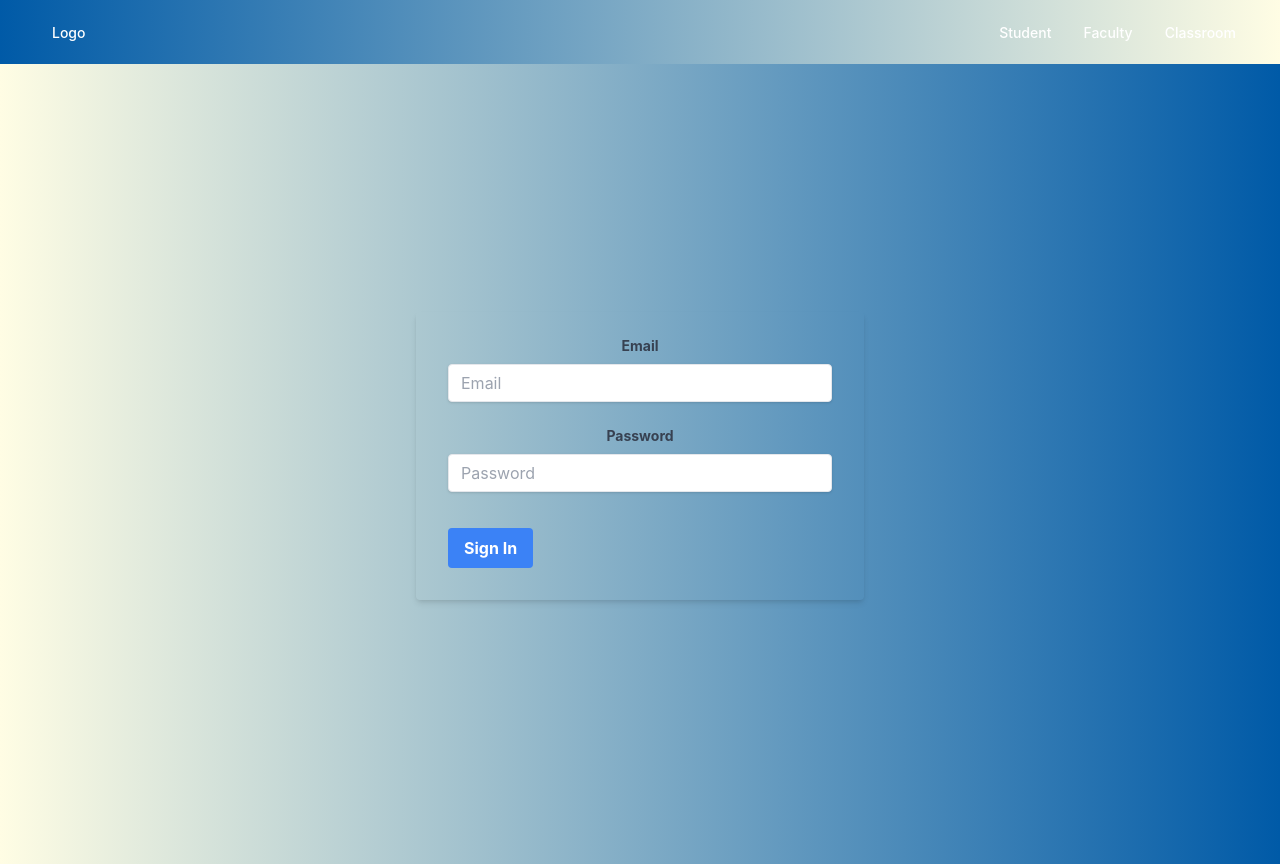
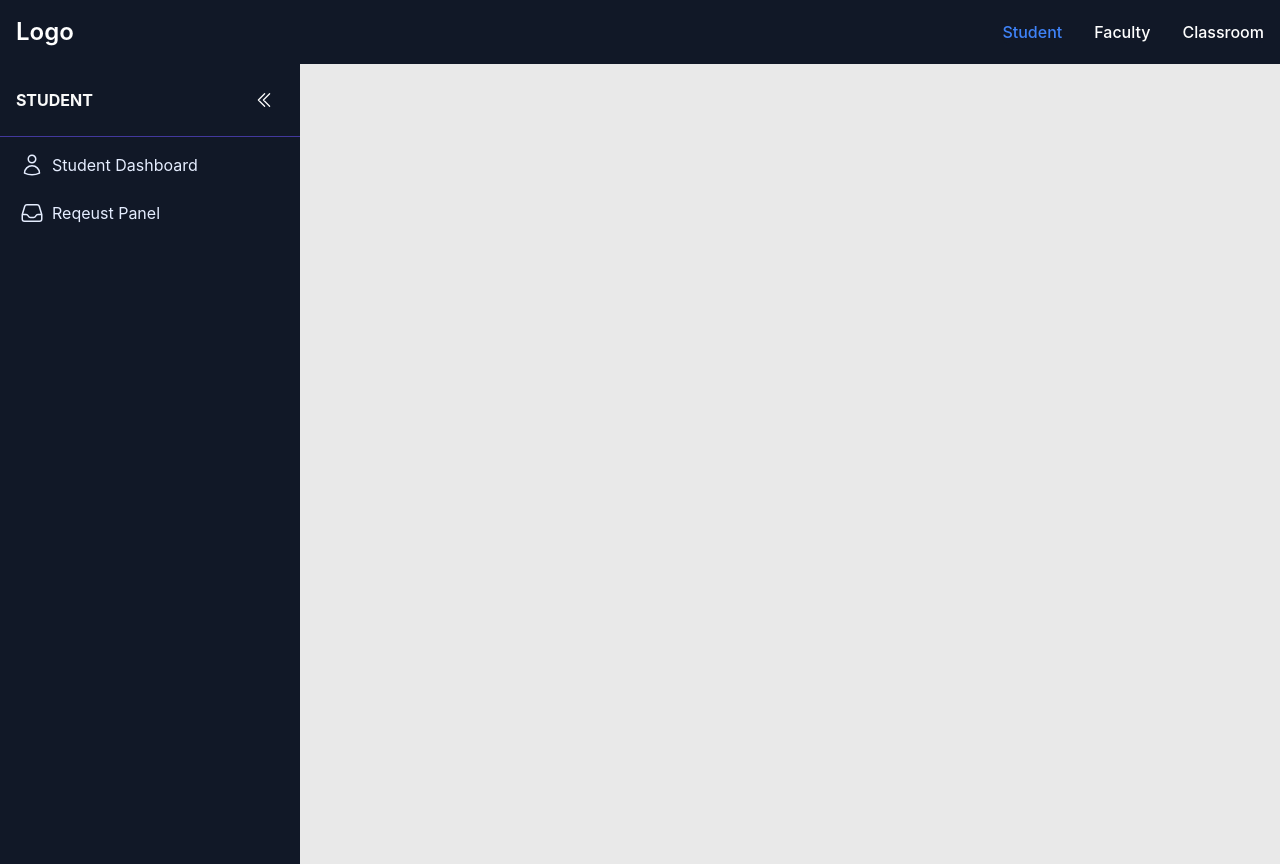
Before and after one commit to SRAM-BCS/Admin-Panel, a React (Create React App) app: page /student-dashboard in a window 1280 px wide. Built offline with nearby package versions, Linux system fonts and the light colour scheme.

Commit message:
add studen dashboard page and fix style

```diff
--- a/package.json
+++ b/package.json
@@ -3,6 +3,7 @@
   "version": "0.1.0",
   "private": true,
   "dependencies": {
+    "@heroicons/react": "^2.0.18",
     "@testing-library/jest-dom": "^5.16.5",
     "@testing-library/react": "^13.4.0",
     "@testing-library/user-event": "^13.5.0",
@@ -11,6 +12,8 @@
     "@types/react": "^18.2.14",
     "@types/react-dom": "^18.2.6",
     "axios": "^1.4.0",
+    "classnames": "^2.3.2",
+    "flowbite": "^1.7.0",
     "react": "^18.2.0",
     "react-dom": "^18.2.0",
     "react-router-dom": "^6.14.1",
--- a/public/index.html
+++ b/public/index.html
@@ -24,6 +24,10 @@
       work correctly both with client-side routing and a non-root public URL.
       Learn how to configure a non-root public URL by running `npm run build`.
     -->
+    <link
+      href="https://cdnjs.cloudflare.com/ajax/libs/flowbite/1.7.0/flowbite.min.css"
+      rel="stylesheet"
+    />
     <title>React App</title>
   </head>
   <body>
@@ -39,5 +43,6 @@
       To begin the development, run `npm start` or `yarn start`.
       To create a production bundle, use `npm run build` or `yarn build`.
     -->
+    <script src="https://cdnjs.cloudflare.com/ajax/libs/flowbite/1.7.0/flowbite.min.js"></script>
   </body>
 </html>
--- a/src/App.tsx
+++ b/src/App.tsx
@@ -1,36 +1,34 @@
-import React, { useEffect } from 'react';
-import logo from './logo.svg';
+import React, { useEffect } from "react";
+import logo from "./logo.svg";
 import {
   BrowserRouter as Router,
   Routes,
   Route,
   Navigate,
   Outlet,
+  BrowserRouter,
 } from "react-router-dom";
-import './App.css';
-import Login from './Components/Login';
-import Navbar from './Components/Navbar';
+import "./App.css";
+import Login from "./Components/Login";
+import Navbar from "./Components/Navbar";
+import StudentDashboard from "./Components/StudentDashboard";
+import Layout from "./Components/Layout";
 function App() {
   useEffect(() => {
-    document.cookie = "foxxi-jwt"+"token"
-  })
+    document.cookie = "foxxi-jwt" + "token";
+  });
+  const currentUser = "user-object";
   return (
     <div className="App">
-      {/* <Routes>
-        <Route path="/login" element={<Login/>} />
-          <Route
-            path="/"
-            element={
-              <>
-                <main className="h-screen w-screen grid grid-cols-[18%_82%]">
-                </main>
-              </>
-            }
-          />
-      </Routes>   */}
-      <Navbar/>
-      <Login/>
+      <Navbar currentUser={currentUser} />
+      <BrowserRouter>
+        <Routes>
+          <Route path="/" element={<Login />} />
+          <Route path="/student-dashboard" element={<StudentDashboard />} />
+        </Routes>
+      </BrowserRouter>
     </div>
-)}
+  );
+}
 
 export default App;
--- /dev/null
+++ b/src/Components/DefaultNavItems.tsx
@@ -0,0 +1,36 @@
+// components/defaultNavItems.tsx
+import React from "react";
+import {
+  CalendarIcon,
+  FolderIcon,
+  HomeIcon,
+  UserGroupIcon,
+} from "@heroicons/react/24/outline";
+// define a NavItem prop
+export type NavItem = {
+  label: string;
+  href: string;
+  icon: React.ReactNode;
+};
+export const defaultNavItems: NavItem[] = [
+  {
+    label: "Dashboard",
+    href: "/",
+    icon: <HomeIcon className="w-6 h-6" />,
+  },
+  {
+    label: "Team",
+    href: "/team",
+    icon: <UserGroupIcon className="w-6 h-6" />,
+  },
+  {
+    label: "Projects",
+    href: "/projects",
+    icon: <FolderIcon className="w-6 h-6" />,
+  },
+  {
+    label: "Calendar",
+    href: "/calendar",
+    icon: <CalendarIcon className="w-6 h-6" />,
+  },
+];
--- /dev/null
+++ b/src/Components/Layout.tsx
@@ -0,0 +1,39 @@
+// components/Layout.tsx
+import classNames from "classnames";
+import React, { PropsWithChildren, useState, ReactNode } from "react";
+import { Bars3Icon } from "@heroicons/react/24/outline";
+import Sidebar from "./Sidebar";
+import { NavItem, defaultNavItems } from "./DefaultNavItems";
+type Props = {
+  header: string;
+  children?: ReactNode | undefined;
+  navItems: NavItem[];
+};
+const Layout = (props: Props) => {
+  const [collapsed, setSidebarCollapsed] = useState(false);
+  return (
+    <div
+      className={classNames({
+        // 👇 use grid layout
+        "grid min-h-screen": true,
+        // 👇 toggle the width of the sidebar depending on the state
+        "grid-cols-sidebar": !collapsed,
+        "grid-cols-sidebar-collapsed": collapsed,
+        // 👇 transition animation classes
+        "transition-[grid-template-columns] duration-300 ease-in-out": true,
+      })}
+    >
+      {/* sidebar */}
+      <Sidebar
+        collapsed={collapsed}
+        setCollapsed={() => setSidebarCollapsed((prev) => !prev)}
+        header={props.header}
+        navItems={props.navItems}
+      />
+
+      {/* content */}
+      <div className=""> {props.children}</div>
+    </div>
+  );
+};
+export default Layout;
--- a/src/Components/Login.tsx
+++ b/src/Components/Login.tsx
@@ -1,21 +1,33 @@
-import React, { useState } from 'react';
+import React, { useState } from "react";
 
 const AuthPage: React.FC = () => {
-  const [email, setEmail] = useState('');
-  const [password, setPassword] = useState('');
-
+  const [email, setEmail] = useState("");
+  const [password, setPassword] = useState("");
+  const [hover, setHover] = useState(false);
+  const [passwordHidden, setPasswordHidden] = useState(true);
   const handleLogin = () => {
     // Handle login logic here
   };
 
-
   return (
-    <div className="flex items-center justify-center h-screen">
+    <div className="flex items-center justify-center h-full mt-12">
       <div className="w-full max-w-md">
-        <form className="bg-#2c3e50 shadow-md rounded px-8 pt-6 pb-8 mb-4 h-full">
+        <h1 className="text-center text-4xl text-white font-bold mb-8">
+          SIGN IN
+        </h1>
+        <form
+          className="bg-#2c3e50 shadow-lg rounded px-8 pt-6 pb-8 mb-4 h-full mx-4"
+          style={{
+            background: "transparent",
+            boxShadow: "5px 5px 20px grey",
+          }}
+        >
           <div className="mb-6">
-            <label className="block text-gray-700 text-sm font-bold mb-2" htmlFor="email">
-              Email
+            <label
+              className="block text-white text-left text-md font-bold mb-2"
+              htmlFor="email"
+            >
+              EMAIL
             </label>
             <input
               className="bg-yellow shadow appearance-none border rounded w-full py-2 px-3 text-gray-700 leading-tight focus:outline-none focus:shadow-outline"
@@ -27,30 +39,49 @@ const AuthPage: React.FC = () => {
             />
           </div>
           <div className="mb-6">
-            <label className="block text-gray-700 text-sm font-bold mb-2" htmlFor="password">
-              Password
+            <label
+              className="block text-white text-left text-md font-bold mb-2"
+              htmlFor={"password"}
+            >
+              PASSWORD
             </label>
             <input
               className="shadow appearance-none border rounded w-full py-2 px-3 text-gray-700 mb-3 leading-tight focus:outline-none focus:shadow-outline"
               id="password"
-              type="password"
+              type={passwordHidden ? "password" : "text"}
               placeholder="Password"
               value={password}
               onChange={(e) => setPassword(e.target.value)}
             />
+            <div
+              onClick={(e) => setPasswordHidden(!passwordHidden)}
+              className="text-right text-white text-sm font-bold cursor-pointer text-left"
+            >
+              {passwordHidden ? "SHOW" : "HIDE"}
+            </div>
           </div>
           <div className="flex items-center justify-between">
             <button
-              className="bg-blue-500 hover:bg-blue-700 text-white font-bold py-2 px-4 rounded focus:outline-none focus:shadow-outline"
+              className={
+                hover
+                  ? "text-white bg-gray-900 font-bold py-2 px-4 rounded focus:outline-none focus:shadow-outline"
+                  : "text-white bg-gray-700 font-bold py-2 px-4 rounded focus:outline-none focus:shadow-outline"
+              }
               type="button"
               onClick={handleLogin}
+              onMouseEnter={() => {
+                setHover(true);
+              }}
+              onMouseLeave={() => {
+                setHover(false);
+              }}
             >
-              Sign In
+              SIGN IN
             </button>
           </div>
         </form>
       </div>
     </div>
   );
-}
+};
 export default AuthPage;
--- a/src/Components/Navbar.tsx
+++ b/src/Components/Navbar.tsx
@@ -1,33 +1,83 @@
-import React from 'react';
-
-const Navbar: React.FC = () => {
+import React from "react";
+interface NavProps {
+  currentUser: any;
+}
+const Navbar: React.FC<NavProps> = ({ currentUser }) => {
   const navStyle: React.CSSProperties = {
-background: 'linear-gradient(to right, #005aa7, #fffde4)'
-
+    background: "#222831",
   };
 
   const linkStyle: React.CSSProperties = {
-    color: 'white',
-    padding: '0.75rem',
-    borderRadius: '0.25rem',
-    fontSize: '0.875rem',
-    fontWeight: '500',
-    marginLeft: '0.5rem',
-    textDecoration: 'none',
+    color: "white",
+    padding: "0.75rem",
+    borderRadius: "0.25rem",
+    fontSize: "1.1rem",
+    fontWeight: "500",
+    marginLeft: "0.5rem",
+    textDecoration: "none",
   };
 
   return (
-    <nav style={navStyle}>
-      <div className="max-w-7xl mx-auto px-4 sm:px-6 lg:px-8">
-        <div className="flex items-center justify-between h-16">
-          <div className="flex">
-            <a href="#" style={linkStyle}>Logo</a>
-          </div>
-          <div className="flex">
-            <a href="#" style={linkStyle}>Student</a>
-            <a href="#" style={linkStyle}>Faculty</a>
-            <a href="#" style={linkStyle}>Classroom</a>
-          </div>
+    <nav className="border-gray-200 bg-gray-900">
+      <div className="max-w-screen-xl flex flex-wrap items-center justify-between mx-auto p-4">
+        <a href="#" className="flex items-center">
+          <span className="self-center text-2xl font-semibold whitespace-nowrap text-white">
+            Logo
+          </span>
+        </a>
+        <button
+          data-collapse-toggle="navbar-default"
+          type="button"
+          className="inline-flex items-center p-2 w-10 h-10 justify-center text-sm rounded-lg md:hidden focus:outline-none focus:ring-2 focus:ring-gray-200 text-gray-400 hover:bg-gray-700 focus:ring-gray-600"
+          aria-controls="navbar-default"
+          aria-expanded="false"
+        >
+          <span className="sr-only">Open main menu</span>
+          <svg
+            className="w-5 h-5"
+            aria-hidden="true"
+            xmlns="http://www.w3.org/2000/svg"
+            fill="none"
+            viewBox="0 0 17 14"
+          >
+            <path
+              stroke="currentColor"
+              stroke-linecap="round"
+              stroke-linejoin="round"
+              stroke-width="2"
+              d="M1 1h15M1 7h15M1 13h15"
+            />
+          </svg>
+        </button>
+        <div className="hidden w-full md:block md:w-auto" id="navbar-default">
+          {currentUser ? (
+            <ul className="font-medium flex flex-col p-4 md:p-0 mt-4 border rounded-lg bg-gray-50 md:flex-row md:space-x-8 md:mt-0 md:border-0 bg-gray-800 md:bg-gray-900 border-gray-700">
+              <li>
+                <a
+                  href="/student-dashboard"
+                  className="block py-2 pl-3 pr-4 text-white bg-blue-700 rounded md:bg-transparent md:p-0 text-white md:text-blue-500"
+                >
+                  Student
+                </a>
+              </li>
+              <li>
+                <a
+                  href="#"
+                  className="block py-2 pl-3 pr-4 rounded md:border-0 md:p-0 text-white md:hover:text-blue-500 hover:bg-gray-700 hover:text-white md:hover:bg-transparent"
+                >
+                  Faculty
+                </a>
+              </li>
+              <li>
+                <a
+                  href="#"
+                  className="block py-2 pl-3 pr-4 rounded md:border-0 md:p-0 text-white md:hover:text-blue-500 hover:bg-gray-700 hover:text-white md:hover:bg-transparent"
+                >
+                  Classroom
+                </a>
+              </li>
+            </ul>
+          ) : null}
         </div>
       </div>
     </nav>
--- /dev/null
+++ b/src/Components/Sidebar.tsx
@@ -0,0 +1,89 @@
+// components/Sidebar.tsx
+import React from "react";
+import cn from "classnames";
+import {
+  ChevronDoubleLeftIcon,
+  ChevronDoubleRightIcon,
+} from "@heroicons/react/24/outline";
+import { NavItem, defaultNavItems } from "./DefaultNavItems";
+// 👇 props to get and set the collapsed state from parent component
+type Props = {
+  collapsed: boolean;
+  setCollapsed(collapsed: boolean): void;
+  header: string;
+  navItems?: NavItem[];
+};
+const Sidebar = ({
+  collapsed,
+  setCollapsed,
+  header,
+  navItems = defaultNavItems,
+}: Props) => {
+  // 👇 use the correct icon depending on the state.
+  const Icon = collapsed ? ChevronDoubleRightIcon : ChevronDoubleLeftIcon;
+  return (
+    <div
+      className={cn({
+        "bg-gray-900 text-zinc-50 z-20": true,
+      })}
+    >
+      <div
+        className={cn({
+          "flex flex-col justify-between": true,
+        })}
+      >
+        {/* logo and collapse button */}
+        <div
+          className={cn({
+            "flex items-center border-b border-b-indigo-800": true,
+            "p-4 justify-between": !collapsed,
+            "py-4 justify-center": collapsed,
+          })}
+        >
+          {!collapsed && (
+            <span className="whitespace-nowrap font-bold">{header}</span>
+          )}
+          <button
+            className={cn({
+              "grid place-content-center": true, // position
+              "hover:bg-indigo-800 ": true, // colors
+              "w-10 h-10 rounded-full": true, // shape
+            })}
+            // 👇 set the collapsed state on click
+            onClick={() => setCollapsed(!collapsed)}
+          >
+            <Icon className="w-5 h-5" />
+          </button>
+        </div>
+        <div>
+          <nav className="flex-grow">
+            <ul
+              className={cn({
+                "my-2 flex flex-col gap-2 items-stretch": true,
+              })}
+            >
+              {navItems.map((item, index) => {
+                return (
+                  <li
+                    key={index}
+                    className={cn({
+                      "text-indigo-100 hover:bg-indigo-900 flex": true, //colors
+                      "transition-colors duration-300": true, //animation
+                      "rounded-md p-2 mx-3 gap-4 ": !collapsed,
+                      "rounded-full p-2 mx-3 w-10 h-10": collapsed,
+                    })}
+                  >
+                    <a href={item.href} className="flex gap-2">
+                      {item.icon} <span>{!collapsed && item.label}</span>
+                    </a>
+                  </li>
+                );
+              })}
+            </ul>
+          </nav>
+        </div>
+      </div>
+    </div>
+  );
+};
+export default Sidebar;
--- /dev/null
+++ b/src/Components/StudentDashboard.tsx
@@ -0,0 +1,27 @@
+import React, { useState } from "react";
+import Layout from "./Layout";
+import { NavItem } from "./DefaultNavItems";
+import {
+  CalendarIcon,
+  FolderIcon,
+  InboxIcon,
+  UserGroupIcon,
+  UserIcon,
+} from "@heroicons/react/24/outline";
+export const studentNavItems: NavItem[] = [
+  {
+    label: "Student Dashboard",
+    href: "/student-dashboard",
+    icon: <UserIcon className="w-6 h-6" />,
+  },
+  {
+    label: "Reqeust Panel",
+    href: "/student/request-panel",
+    icon: <InboxIcon className="w-6 h-6" />,
+  },
+];
+const StudentDashboardPage: React.FC = () => {
+  return <Layout header={"STUDENT"} navItems={studentNavItems}></Layout>;
+};
+
+export default StudentDashboardPage;
--- a/src/index.css
+++ b/src/index.css
@@ -3,18 +3,22 @@
 @tailwind utilities;
 body {
   margin: 0;
-  font-family: -apple-system, BlinkMacSystemFont, 'Segoe UI', 'Roboto', 'Oxygen',
-    'Ubuntu', 'Cantarell', 'Fira Sans', 'Droid Sans', 'Helvetica Neue',
+  font-family: -apple-system, BlinkMacSystemFont, "Segoe UI", "Roboto", "Oxygen",
+    "Ubuntu", "Cantarell", "Fira Sans", "Droid Sans", "Helvetica Neue",
     sans-serif;
   -webkit-font-smoothing: antialiased;
   -moz-osx-font-smoothing: grayscale;
-  background: #005AA7;  /* fallback for old browsers */
-  background: -webkit-linear-gradient(to right, #FFFDE4, #005AA7);  /* Chrome 10-25, Safari 5.1-6 */
-  background: linear-gradient(to right, #FFFDE4, #005AA7); /* W3C, IE 10+/ Edge, Firefox 16+, Chrome 26+, Opera 12+, Safari 7+ */
-
+  background: #005aa7; /* fallback for old browsers */
+  background: -webkit-linear-gradient(
+    to right,
+    #fffde4,
+    #005aa7
+  ); /* Chrome 10-25, Safari 5.1-6 */
+  background: rgb(255, 137, 137);
+  background: #e9e9e9;
 }
 
 code {
-  font-family: source-code-pro, Menlo, Monaco, Consolas, 'Courier New',
+  font-family: source-code-pro, Menlo, Monaco, Consolas, "Courier New",
     monospace;
 }
--- a/tailwind.config.js
+++ b/tailwind.config.js
@@ -1,8 +1,13 @@
 /** @type {import('tailwindcss').Config} */
 module.exports = {
-  content: ["./src/**/*.{html,js,ts,tsx}"],
+  content: ["./src/**/*.{html,js,ts,tsx}", "./node_modules/flowbite/**/*.js"],
   theme: {
-    extend: {},
+    extend: {
+      gridTemplateColumns: {
+        sidebar: "300px auto", //for sidebar layout
+        "sidebar-collapsed": "64px auto", //for collapsed sidebar layout
+      },
+    },
   },
-  plugins: [],
+  plugins: [require("flowbite/plugin")],
 };
```
Also changed, not shown: 1 other file (tests, documents, lock files or other folders).
